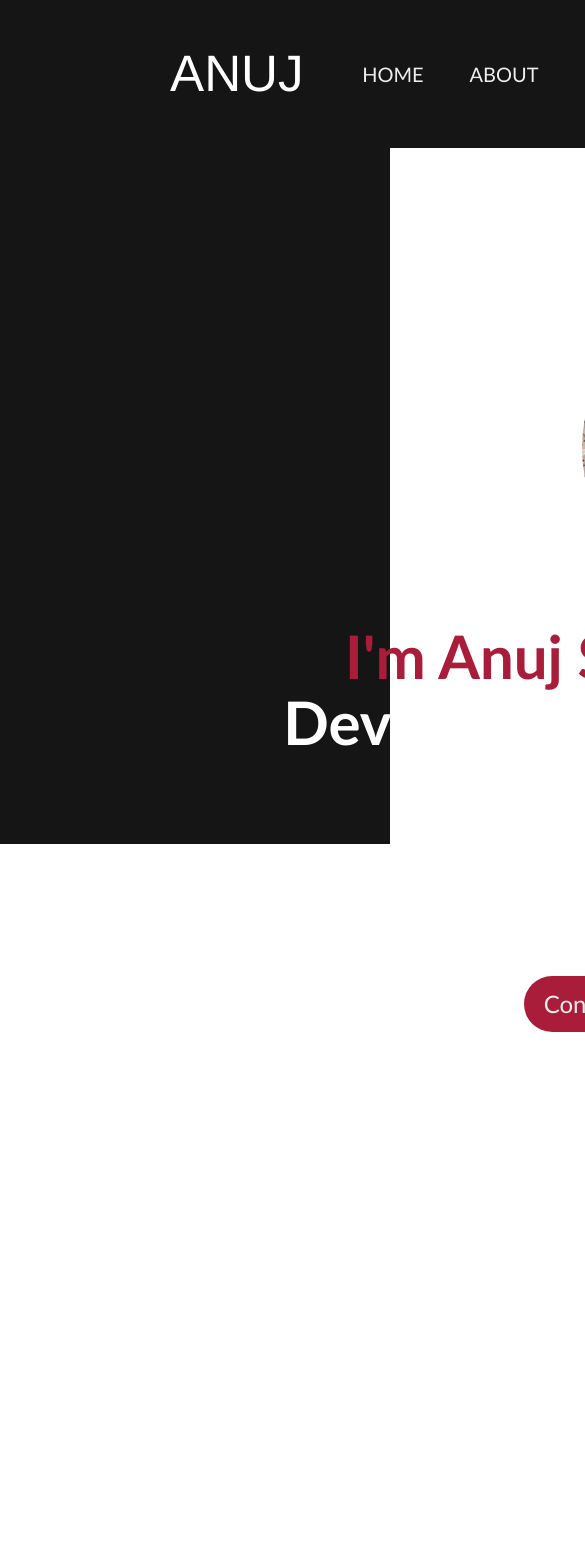
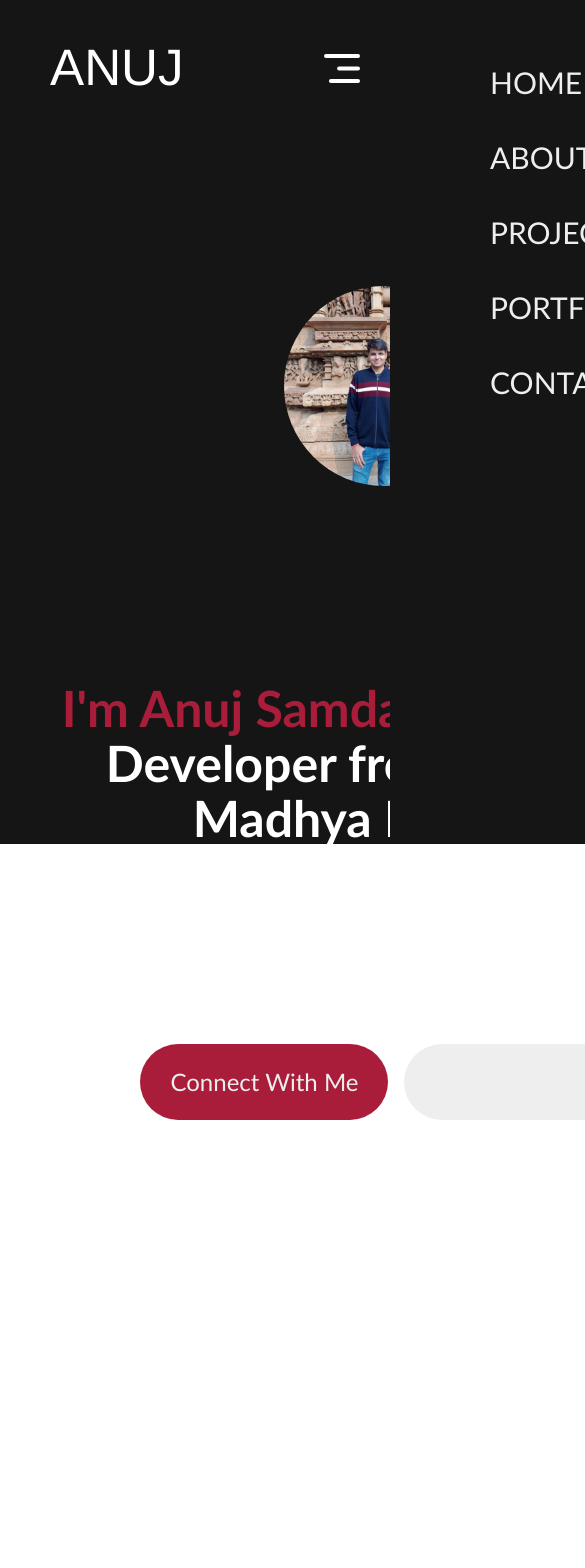
Before and after one commit to anujsamdariya07/Personal-Portfolio, a React (Vite) app: page / in a window 390 px wide. Shown: the top 1568 px of the page, 585 px wide, since content can reach past the window. Built offline with nearby package versions, Linux system fonts and the light colour scheme.

Commit message:
responsive

```diff
--- a/src/components/About/about.css
+++ b/src/components/About/about.css
@@ -113,3 +113,46 @@
   transform: scale(1.12);
   transition: 0.05s;
 }
+
+@media screen and (max-width: 768px) {
+  .about {
+    width: 600px;
+    gap: 80px;
+    margin: 50px 70px;
+  }
+  .about-title h1 {
+    font-size: 50px;
+    padding: 0;
+  }
+  .about-sections {
+    flex-direction: column;
+  }
+  .about-para {
+    font-size: 28px;
+    line-height: 32px;
+  }
+  .about-skill {
+    gap: 20px;
+    align-items: center;
+  }
+  .about-skill p {
+    font-size: 28px;
+  }
+  .about-skill hr {
+    height: 6px;
+  }
+  .about-achievements {
+    justify-content: space-between;
+  }
+  .about-achievement {
+    gap: 10px;
+  }
+  .about-achievement h1 {
+    font-size: 34px;
+    font-weight: 700;
+  }
+  .about-achievement p {
+    text-align: center;
+    font-size: 16px;
+  }
+}
--- a/src/components/Contact/Contact.jsx
+++ b/src/components/Contact/Contact.jsx
@@ -1,10 +1,40 @@
-import React from 'react'
+import React, { useState } from 'react'
 import './contact.css'
 import mail_icon from '../../assets/mail_icon.svg'
 import location_icon from '../../assets/location_icon.svg'
 import call_icon from '../../assets/call_icon.svg'
 
 function Contact() {
+  const [name, setName] = useState('')
+  const [email, setEmail] = useState('')
+  const [message, setMessage] = useState('')
+
+  const onSubmit = async (event) => {
+    event.preventDefault();
+    const formData = new FormData(event.target);
+
+    formData.append("access_key", "b058ea1f-113c-4c58-9b4b-a98d51f12437");
+
+    const object = Object.fromEntries(formData);
+    const json = JSON.stringify(object);
+
+    const res = await fetch("https://api.web3forms.com/submit", {
+      method: "POST",
+      headers: {
+        "Content-Type": "application/json",
+        Accept: "application/json"
+      },
+      body: json
+    }).then((res) => res.json());
+
+    if (res.success) {
+      console.log("Success", res);
+    }
+    setName('')
+    setEmail('')
+    setMessage('')
+  };
+
   return (
     <div className='contact' id='contact'>
       <div className='contact-title'>
@@ -25,17 +55,17 @@ function Contact() {
             </div>
             <div className="contact-detail">
               <img src={location_icon} alt="" />
-                <p>Jabalpur, Madhya Pradesh, India</p>
+              <p>Jabalpur, Madhya Pradesh, India</p>
             </div>
           </div>
         </div>
-        <form className="contact-right">
+        <form onSubmit={onSubmit} className="contact-right">
           <label htmlFor="">Your Name</label>
-          <input type="text" placeholder='Enter Your Name' name='name' />
+          <input type="text" placeholder='Enter Your Name' name='name' value={name} onChange={(event) => setName(event.target.value)} />
           <label htmlFor="">Your Email</label>
-          <input type="email" placeholder='Enter Your Email' name='email' />
+          <input type="email" placeholder='Enter Your Email' name='email' value={email} onChange={(event) => setEmail(event.target.value)}/>
           <label htmlFor="">Write Your Message Here</label>
-          <textarea name="message" rows='8' placeholder='Enter Your Message'></textarea>
+          <textarea name="message" rows='8' placeholder='Enter Your Message' value={message} onChange={(event) => setMessage(event.target.value)}></textarea>
           <button type='submit' className='contact-submit'>Submit Now</button>
         </form>
       </div>
--- a/src/components/Contact/contact.css
+++ b/src/components/Contact/contact.css
@@ -108,3 +108,47 @@
 .contact-submit button:active {
   background-color: #ff2f59;
 }
+
+@media screen and (max-width: 768px) {
+  .contact {
+    width: 600px;
+    gap: 50px;
+    margin: 50px 70px;
+    align-items: start;
+  }
+  .contact-title {
+    padding: 0;
+    font-size: 50px;
+    font-weight: 600;
+  }
+  .contact-title h1 {
+    padding: 0;
+  }
+  .contact-section {
+    flex-direction: column;
+  }
+  .contact-left h1 {
+    font-size: 54px;
+  }
+  .contact-detail {
+    gap: 20px;
+  }
+  .contact-detail img {
+    width: 25px;
+  }
+  .contact-right label {
+    font-size: 20px;
+  }
+  .contact-right input {
+    width: 100%;
+    font-size: 20px;
+  }
+  .contact-right textarea {
+    width: 95%;
+    font-size: 20px;
+  }
+  .contact-submit {
+    font-size: 20px;
+    padding: 15px 40px;
+  }
+}
--- a/src/components/Footer/footer.css
+++ b/src/components/Footer/footer.css
@@ -69,3 +69,19 @@
   gap: 50px;
   margin-bottom: 50px;
 }
+
+@media screen and (max-width: 768px) {
+  .footer {
+    width: 600px;
+    margin: 50px 70px;
+  }
+  .footer-top {
+    flex-direction: column;
+    gap: 50px;
+  }
+  .footer-bottom {
+    display: flex;
+    flex-direction: column-reverse;
+    margin-bottom: 50px;
+  }
+}
--- a/src/components/Home/Home.jsx
+++ b/src/components/Home/Home.jsx
@@ -5,13 +5,13 @@ function Home() {
   return (
     <div className='home' id='home'>
       <div className='image' ></div>
-      <h1><span>I'm Anuj Samdariya,</span> Fullstack Developer from Jabalpur, Madhya Pradesh</h1>
+      <h1><span>I'm Anuj Samdariya,</span> Fullstack Developer from Jabalpur, Madhya Pradesh.</h1>
       <p>I am a newbie exploring various domains, solving problems approaching them with a fresh perspective!</p>
       <div className='home-action'>
         <button className="home-connect">
           <a href="https://www.linkedin.com/in/anuj-samdariya-569162254/" target='_blank'>Connect With Me</a>
         </button>
-        <button className="home-resume">My Resume</button>
+        <button className="home-resume"><a href="">My Resume</a></button>
       </div>
     </div>
   )
--- a/src/components/Home/home.css
+++ b/src/components/Home/home.css
@@ -81,3 +81,41 @@
   font-size: 24px;
   cursor: pointer;
 }
+
+@media screen and (max-width: 768px) {
+  .home {
+    width: 768px;
+  }
+  .image {
+    background-image: url(../../assets/DP.jpg);
+    margin-bottom: 120px;
+    width: 200px;
+    height: 200px;
+    padding-right: 100px;
+  }
+  .home h1 {
+    margin-top: 50px;
+    width: 90%;
+    font-size: 50px;
+  }
+  .home p {
+    width: 60%;
+    font-size: 28px;
+    line-height: 32px;
+    margin: 10px 0;
+  }
+  .home-action {
+    gap: 16px;
+    font-size: 18px;
+    font-weight: 500;
+    margin-bottom: 50px;
+  }
+  .home-connect {
+    padding: 20px 30px;
+    border-radius: 40px;
+  }
+  .home-resume {
+    padding: 20px 50px;
+    border-radius: 40px;
+  }
+}
--- a/src/components/Navbar/Navbar.jsx
+++ b/src/components/Navbar/Navbar.jsx
@@ -1,12 +1,25 @@
-import React, { useState } from 'react'
+import React, { useRef, useState } from 'react'
 import './navbar.css'
+import menu_open from '../../assets/menu_open.svg'
+import menu_close from '../../assets/menu_close.svg'
 
 function Navbar() {
+  const menuRef = useRef()
+
+  const openMenu = () => {
+    menuRef.current.style.right = '0'
+  }
+
+  const closeMenu = () => {
+    menuRef.current.style.right = '-350px'
+  }
 
   return (
     <div className='navbar'>
       <h1 className='logo' >ANUJ</h1>
-      <ul className='nav-menu'>
+      <img src={menu_open} onClick={openMenu} alt="" className='nav-mob-open' />
+      <ul ref={menuRef} className='nav-menu'>
+        <img src={menu_close} onClick={closeMenu} alt="" className="nav-mob-close" />
         <li>
           <div><a href="#home">HOME</a></div>
         </li>
--- a/src/components/Navbar/navbar.css
+++ b/src/components/Navbar/navbar.css
@@ -75,3 +75,56 @@
 .nav-connect button:active {
   background-color: #ff2f59;
 }
+
+.nav-mob-close {
+  display: none;
+}
+
+.nav-mob-open {
+  display: none;
+}
+
+@media screen and (max-width: 768px) {
+  .navbar {
+    padding-left: 0;
+    padding-right: 0;
+    margin: 20px 50px;
+    display: flex;
+    align-items: center;
+    justify-content: space-between;
+  }
+  .nav-connect {
+    display: none;
+  }
+  .nav-mob-open {
+    display: block;
+    position: fixed;
+    right: 30px;
+  }
+  .nav-mob-close {
+    display: block;
+    position: relative;
+    top: 30px;
+    left: 290px;
+    width: 30px;
+  }
+  .nav-menu {
+    position: fixed;
+    flex-direction: column;
+    align-items: start;
+    top: 0;
+    gap: 30px;
+    background-color: #151515;
+    width: 350px;
+    height: 100%;
+    z-index: 2;
+    transition: right 0.5s;
+    right: -350px;
+  }
+  .nav-menu li {
+    font-size: 30px;
+    padding-left: 100px;
+    flex-direction: row;
+    gap: 20px;
+  }
+}
--- a/src/components/Projects/Projects.jsx
+++ b/src/components/Projects/Projects.jsx
@@ -12,7 +12,7 @@ function Projects() {
         <div className="projects-format">
           <h3>01</h3>
           <h2>Javascript Projects</h2>
-          <p>After learning the basics of Javascript, I made some basic projects with it.</p>
+          <p>Some basic projects using Javascript.</p>
           <div className='projects-readmore'>
             <p>Read More</p>
             <img src={arrow_icon} alt="" />
@@ -21,7 +21,7 @@ function Projects() {
         <div className="projects-format">
           <h3>02</h3>
           <h2>React Projects</h2>
-          <p>After learning the basics of React JS, I made some projects with it.</p>
+          <p>Some projects using React JS.</p>
           <div className='projects-readmore'>
             <p>Read More</p>
             <img src={arrow_icon} alt="" />
@@ -30,7 +30,7 @@ function Projects() {
         <div className="projects-format">
           <h3>03</h3>
           <h2>Backend Projects</h2>
-          <p>After learning the basics of Node JS, Express JS and connection with MongoDB, I made some projects with it.</p>
+          <p>Some projects using Node JS, Express JS, and MongoDB.</p>
           <div className='projects-readmore'>
             <p>Read More</p>
             <img src={arrow_icon} alt="" />
--- a/src/components/Projects/projects.css
+++ b/src/components/Projects/projects.css
@@ -67,3 +67,36 @@
   transform: scale(1.05);
   transition: 0.2s;
 }
+
+@media screen and (max-width: 768px) {
+  .projects {
+    width: 600px;
+    align-items: start;
+    gap: 70px;
+    margin: 20px 70px;
+  }
+  .projects-title h1 {
+    padding: 0;
+    font-size: 50px;
+  }
+  .projects-format {
+    gap: 20px;
+    padding: 20px 32px;
+  }
+  .projects-format h2 {
+    font-size: 28px;
+  }
+  .projects-format p {
+    font-size: 18px;
+    line-height: 32px;
+    max-width: 300px;
+    /* display: none; */
+  }
+  .projects-readmore img {
+    width: 20px;
+  }
+  .projects-container {
+    grid-template-columns: 1fr 1fr;
+    gap: 30px;
+  }
+}
```
